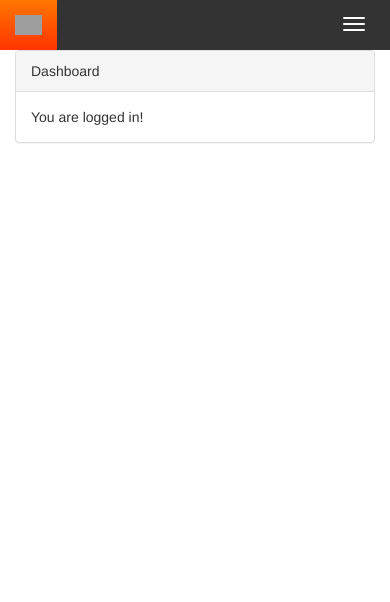
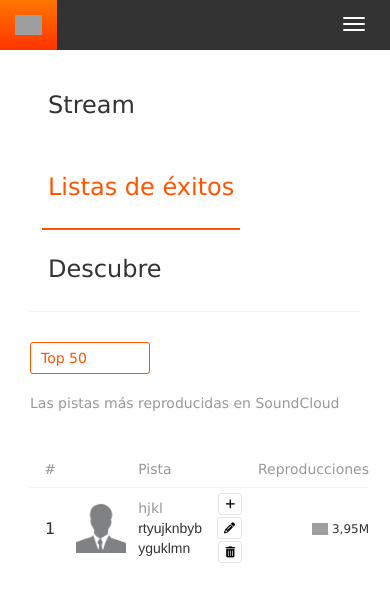
Before and after one commit to aranchafoz/soundcloud, a Laravel app: page /home in a window 390 px wide. Shown: the top 602 px of the page. Run offline with Laravel 8, Linux system fonts and the light colour scheme; a user stored in the database is signed in; data comes from the database, SQL or seed files in the repository; settings files or empty folders that the repository lacks are supplied; some libraries are stand-ins or nearby versions; grey boxes are pictures that could not be loaded.

Commit message:
Home view design finish

```diff
--- a/app/Http/Controllers/HomeController.php
+++ b/app/Http/Controllers/HomeController.php
@@ -3,6 +3,8 @@
 namespace App\Http\Controllers;
 
 use Illuminate\Http\Request;
+
+use Illuminate\Support\Facades\Auth;
 
 class HomeController extends Controller
 {
@@ -23,6 +25,10 @@ class HomeController extends Controller
      */
     public function index()
     {
+      if(Auth::guest()) {
+        return view('welcome');
+      } else {
         return view('home');
+      }
     }
 }
--- a/resources/views/home.blade.php
+++ b/resources/views/home.blade.php
@@ -1,23 +1,96 @@
 @extends('layouts.app')
 
+@section('styles')
+    @parent
+    <link href="{{ asset('assets/css/views/home.css') }}" rel="stylesheet">
+@stop
+
 @section('content')
-<div class="container">
-    <div class="row">
-        <div class="col-md-8 col-md-offset-2">
-            <div class="panel panel-default">
-                <div class="panel-heading">Dashboard</div>
+<div id="home-navigation-container" class="container">
+  <!-- Nav tabs -->
+  <div id="nav-tabs">
+    <ul role="tablist" class="nav nav-tabs">
+      <li class="nav-item">
+        <a data-toggle="tab" aria-controls="subir" aria-selected="true" class="nav-link">
+          Stream
+        </a>
+      </li>
+      <li class="nav-item active">
+        <a data-toggle="tab" aria-controls="songs" aria-selected="false" class="nav-link active">
+          Listas de éxitos
+        </a>
+      </li>
+      <li class="nav-item">
+        <a data-toggle="tab" aria-controls="estadisticas" aria-selected="false" class="nav-link">
+          Descubre
+        </a>
+      </li>
+    </ul>
+  </div>
 
-                <div class="panel-body">
-                    @if (session('status'))
-                        <div class="alert alert-success">
-                            {{ session('status') }}
-                        </div>
-                    @endif
+  <!-- Content -->
+  <div id="home-content">
+    <div class="home-content-filters">
+      <div class="filters-topFilter">
+        <button class="filters-topFilter-button">
+          <span>Top 50</span>
+        </button>
+      </div>
+      <div class="filters-spacerFilter"></div>
+    </div>
+    <h3 class="home-content-description">
+      Las pistas más reproducidas en SoundCloud
+    </h3>
 
-                    You are logged in!
+    <!-- Songs List -->
+    <div class="home-content-songsList">
+      <table class="top-songs-table">
+        <thead>
+          <tr class="top-songs-table-header">
+            <th class="header-number"><h5>#</h5></th>
+            <th></th>
+            <th class="header-name"><h5>Pista</h5></th>
+            <th></th>
+            <th class="header-plays"><h5>Reproducciones</h5></th>
+          </tr>
+        </thead>
+        <tbody>
+            <tr class="top-songs-table-row">
+              <td class="top-songs-table-row-number">
+                <span>1</span>
+              </td>
+              <td class="top-songs-table-row-photo">
+                <img class="song-image" src="{{asset('images/profile-default.png')}}" >
+              </td>
+              <td class="top-songs-table-row-name">
+                <div>
+                  <span class="song-username">hjkl</span>
+                </br>
+                  <span>rtyujknbyb yguklmn</span>
                 </div>
-            </div>
-        </div>
+              </td>
+              <td class="top-songs-table-row-actions">
+                <button>
+                  <span class="fa fa-plus"></span>
+                </button>
+                <button>
+                  <span class="fa fa-pencil"></span>
+                </button>
+                <button>
+                  <span class="fa fa-trash"></span>
+                </button>
+              </td>
+              <td class="top-songs-table-row-plays">
+                <span>
+                  <img src="https://a-v2.sndcdn.com/assets/images/playback/play-91b117d.svg">
+                  <!-- TODO: set audio plays -->
+                  3,95M
+                </span>
+              </td>
+            </tr>
+        </tbody>
+      </table>
     </div>
+  </div>
 </div>
 @endsection
--- a/resources/views/songs/index.blade.php
+++ b/resources/views/songs/index.blade.php
@@ -62,7 +62,7 @@
     </div>
   </div>
 
-  <!-- Song list -->
+  <!-- Songs list -->
   <div class="main-ur-songs">
     <table class="ur-songs-table">
       <tbody>
--- a/routes/web.php
+++ b/routes/web.php
@@ -12,7 +12,7 @@
 */
 
 Route::get('/', function () {
-    return view('welcome');
+  return redirect()->route('home');
 });
 
 Auth::routes();
```
Also changed, not shown: public/assets/css/views/home.css (added), public/assets/css/views/songs/index.css.
